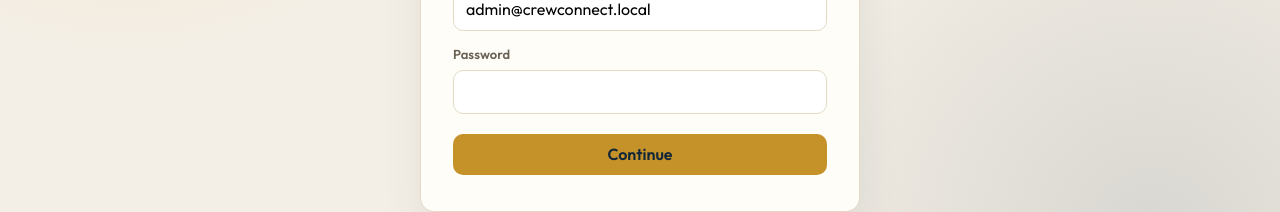
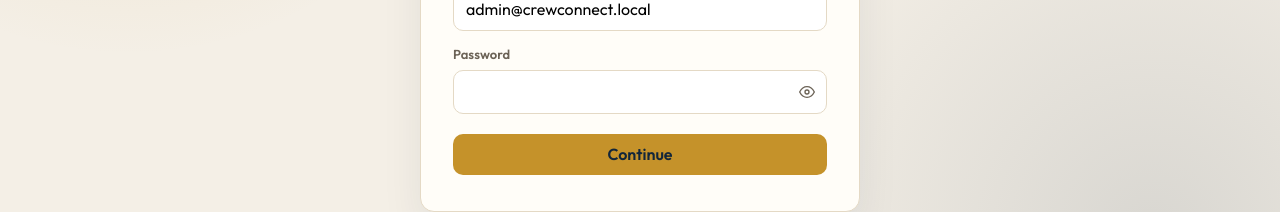
Before and after one commit to pavaneshbuilds-arch/CREW_CONNECT_ADMIN, a React (Vite) app: page /login in a window 1280 px wide. Shown: the part 404-616 px from the top of the page. Built offline with nearby package versions, Linux system fonts and the light colour scheme; no server answers.

Commit message:
Bank acc number visible, eye icon in login page

```diff
--- /dev/null
+++ b/src/components/EyeIcons.jsx
@@ -0,0 +1,19 @@
+export function EyeIcon() {
+  return (
+    <svg viewBox="0 0 24 24" width="16" height="16" fill="none" stroke="currentColor" strokeWidth="2" strokeLinecap="round" strokeLinejoin="round" aria-hidden="true">
+      <path d="M1 12s4-8 11-8 11 8 11 8-4 8-11 8S1 12 1 12z" />
+      <circle cx="12" cy="12" r="3" />
+    </svg>
+  );
+}
+
+export function EyeOffIcon() {
+  return (
+    <svg viewBox="0 0 24 24" width="16" height="16" fill="none" stroke="currentColor" strokeWidth="2" strokeLinecap="round" strokeLinejoin="round" aria-hidden="true">
+      <path d="M17.94 17.94A10.07 10.07 0 0 1 12 20c-7 0-11-8-11-8a18.45 18.45 0 0 1 5.06-5.94" />
+      <path d="M9.9 4.24A9.12 9.12 0 0 1 12 4c7 0 11 8 11 8a18.5 18.5 0 0 1-2.16 3.19" />
+      <line x1="1" y1="1" x2="23" y2="23" />
+      <path d="M14.12 14.12a3 3 0 1 1-4.24-4.24" />
+    </svg>
+  );
+}
--- /dev/null
+++ b/src/components/MaskedValue.jsx
@@ -0,0 +1,29 @@
+import { useState } from 'react';
+import { EyeIcon, EyeOffIcon } from './EyeIcons.jsx';
+
+export default function MaskedValue({ masked, value, label }) {
+  const [visible, setVisible] = useState(false);
+
+  if (!masked && !value) return '—';
+
+  const canReveal = Boolean(value);
+  const shown = visible && value ? value : masked || '—';
+
+  return (
+    <span className="masked-value">
+      <span className="masked-value-text">{shown}</span>
+      {canReveal ? (
+        <button
+          type="button"
+          className="reveal-btn"
+          aria-label={visible ? `Hide ${label}` : `Show ${label}`}
+          aria-pressed={visible}
+          title={visible ? `Hide ${label}` : `Show ${label}`}
+          onClick={() => setVisible((open) => !open)}
+        >
+          {visible ? <EyeOffIcon /> : <EyeIcon />}
+        </button>
+      ) : null}
+    </span>
+  );
+}
--- a/src/index.css
+++ b/src/index.css
@@ -230,7 +230,23 @@ tr:hover td { background: #faf6ee; }
 .login-card h1 { margin: 8px 0 6px; }
 .login-card p { color: var(--muted); margin-top: 0; }
 .login-card form { display: flex; flex-direction: column; gap: 14px; margin-top: 22px; }
-.login-card button { margin-top: 6px; }
+.login-card .btn { margin-top: 6px; }
+.password-field {
+  position: relative;
+  display: flex;
+  align-items: center;
+}
+.password-field input {
+  width: 100%;
+  min-width: 0;
+  padding-right: 42px;
+}
+.password-field .reveal-btn {
+  position: absolute;
+  right: 6px;
+  top: 50%;
+  transform: translateY(-50%);
+}
 
 .detail-grid {
   display: grid;
@@ -241,6 +257,37 @@ tr:hover td { background: #faf6ee; }
 .kv dt { color: var(--muted); font-size: 13px; }
 .kv dd { margin: 0; }
 .kv-row { display: contents; }
+.masked-value {
+  display: inline-flex;
+  align-items: center;
+  gap: 6px;
+  min-height: 28px;
+}
+.masked-value-text {
+  font-variant-numeric: tabular-nums;
+  letter-spacing: 0.02em;
+}
+.reveal-btn {
+  display: inline-flex;
+  align-items: center;
+  justify-content: center;
+  width: 28px;
+  height: 28px;
+  padding: 0;
+  border: 0;
+  border-radius: 8px;
+  background: transparent;
+  color: var(--muted);
+  cursor: pointer;
+}
+.reveal-btn:hover,
+.reveal-btn:focus-visible {
+  color: var(--ink);
+  background: #f3eee4;
+}
+.reveal-btn[aria-pressed='true'] {
+  color: var(--ink);
+}
 .log-json {
   margin: 0;
   padding: 12px 14px;
--- a/src/pages/CrewDetail.jsx
+++ b/src/pages/CrewDetail.jsx
@@ -4,6 +4,7 @@ import { api, mediaUrl } from '../api/client.js';
 import PageHeader from '../components/PageHeader.jsx';
 import StatusBadge from '../components/StatusBadge.jsx';
 import ConfirmDialog from '../components/ConfirmDialog.jsx';
+import MaskedValue from '../components/MaskedValue.jsx';
 import { dayName, formatDate } from '../utils/format.js';
 
 export default function CrewDetail() {
@@ -104,11 +105,29 @@ export default function CrewDetail() {
           <h3>Identity & bank</h3>
           <dl className="kv" style={{ marginTop: 12 }}>
             <dt>Aadhaar</dt>
-            <dd>{crew.identityDocuments?.aadhaarMasked || '—'}</dd>
+            <dd>
+              <MaskedValue
+                label="Aadhaar number"
+                masked={crew.identityDocuments?.aadhaarMasked}
+                value={crew.identityDocuments?.aadhaarNumber}
+              />
+            </dd>
             <dt>PAN</dt>
-            <dd>{crew.identityDocuments?.panMasked || '—'}</dd>
+            <dd>
+              <MaskedValue
+                label="PAN number"
+                masked={crew.identityDocuments?.panMasked}
+                value={crew.identityDocuments?.panNumber}
+              />
+            </dd>
             <dt>Account</dt>
-            <dd>{crew.bankDetails?.accountNumberMasked || '—'}</dd>
+            <dd>
+              <MaskedValue
+                label="bank account number"
+                masked={crew.bankDetails?.accountNumberMasked}
+                value={crew.bankDetails?.accountNumber}
+              />
+            </dd>
             <dt>Holder</dt>
             <dd>{crew.bankDetails?.accountHolderName || '—'}</dd>
             <dt>IFSC</dt>
--- a/src/pages/Login.jsx
+++ b/src/pages/Login.jsx
@@ -1,12 +1,14 @@
 import { useState } from 'react';
 import { Navigate, useLocation } from 'react-router-dom';
 import { useAuth } from '../auth/AuthContext.jsx';
+import { EyeIcon, EyeOffIcon } from '../components/EyeIcons.jsx';
 
 export default function Login() {
   const { admin, login } = useAuth();
   const location = useLocation();
   const [email, setEmail] = useState('admin@crewconnect.local');
   const [password, setPassword] = useState('');
+  const [showPassword, setShowPassword] = useState(false);
   const [error, setError] = useState('');
   const [busy, setBusy] = useState(false);
 
@@ -47,13 +49,25 @@ export default function Login() {
           </div>
           <div className="field">
             <label htmlFor="password">Password</label>
+            <div className="password-field">
               <input
                 id="password"
-              type="password"
+                type={showPassword ? 'text' : 'password'}
                 value={password}
                 onChange={(e) => setPassword(e.target.value)}
                 required
               />
+              <button
+                type="button"
+                className="reveal-btn"
+                aria-label={showPassword ? 'Hide password' : 'Show password'}
+                aria-pressed={showPassword}
+                title={showPassword ? 'Hide password' : 'Show password'}
+                onClick={() => setShowPassword((open) => !open)}
+              >
+                {showPassword ? <EyeOffIcon /> : <EyeIcon />}
+              </button>
+            </div>
           </div>
           <button className="btn btn-gold" type="submit" disabled={busy}>
             {busy ? 'Signing in…' : 'Continue'}
```
Lines whose indentation alone changed are shown as unchanged.
